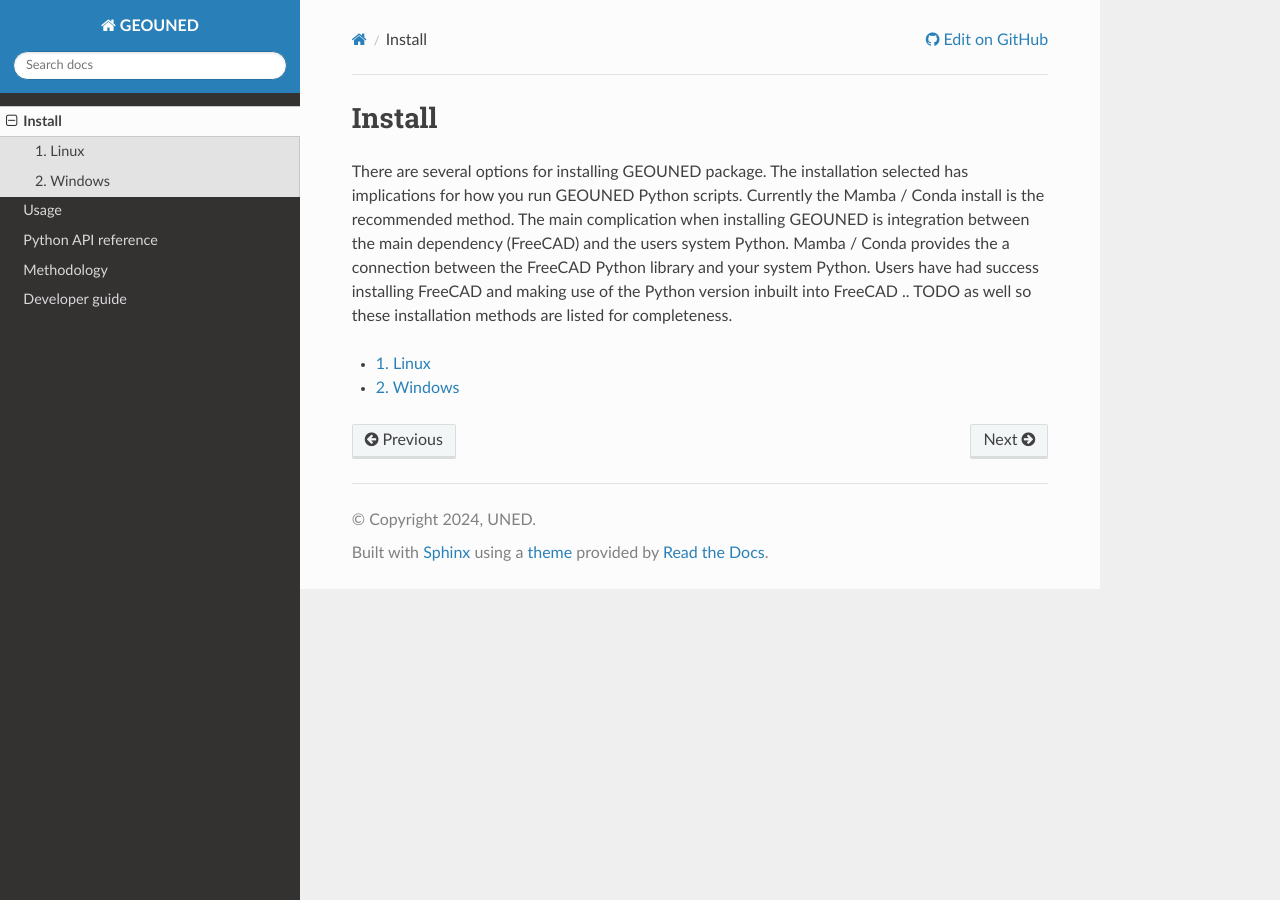
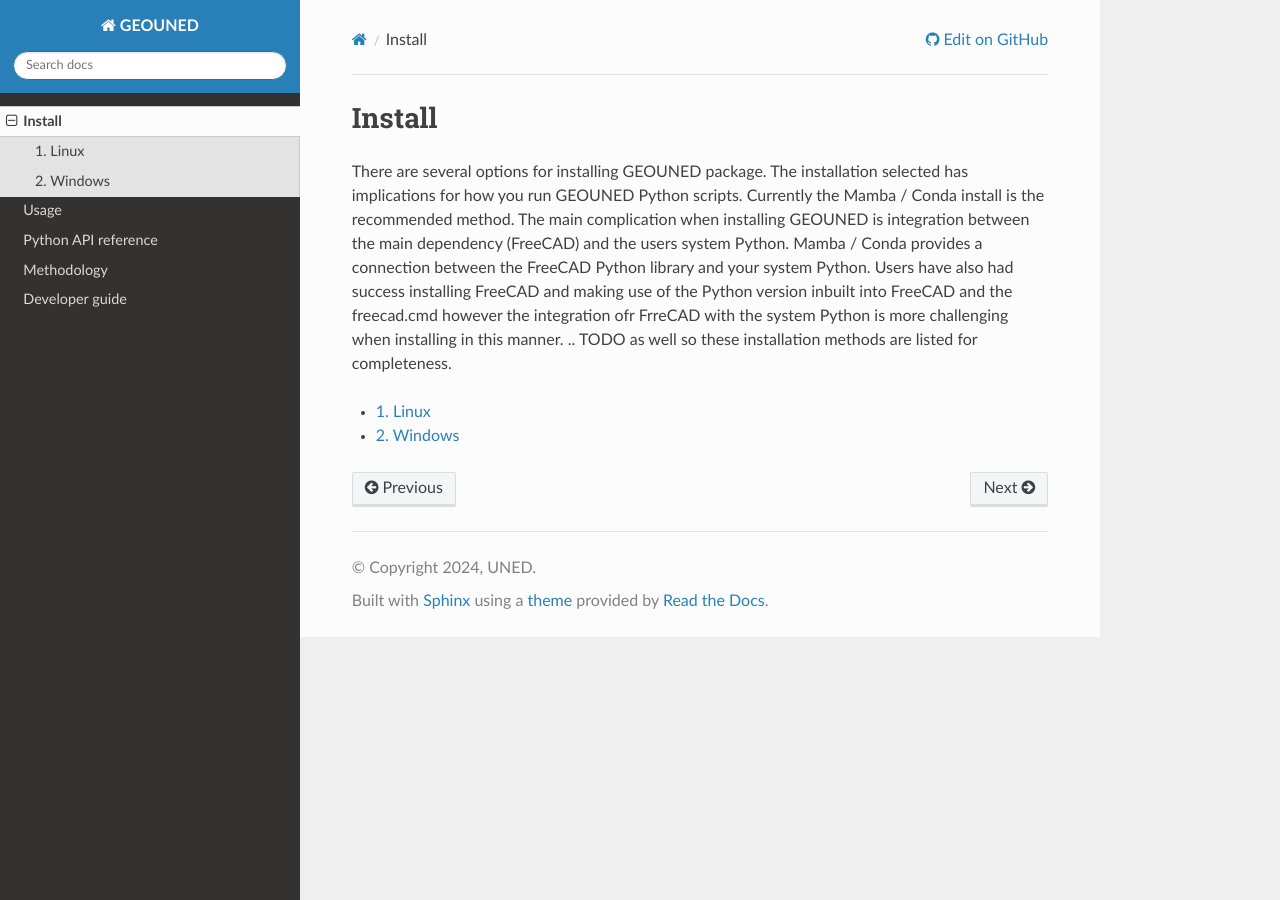
Before and after one commit to GEOUNED-org/GEOUNED, a Sphinx documentation site: the page built from docs/install/index.rst, in a window 1280 px wide. Built offline with Sphinx 7.4.7 and the Read the Docs theme 2.0.0, drawn with Linux system fonts in a browser that asks for light colours.

Commit message:
improved install instructions

```diff
--- a/docs/install/index.rst
+++ b/docs/install/index.rst
@@ -7,8 +7,8 @@ There are several options for installing GEOUNED package.
 The installation selected has implications for how you run GEOUNED Python scripts.
 Currently the Mamba / Conda install is the recommended method.
 The main complication when installing GEOUNED is integration between the main dependency (FreeCAD) and the users system Python.
-Mamba / Conda provides the a connection between the FreeCAD Python library and your system Python.
-Users have had success installing FreeCAD and making use of the Python version inbuilt into FreeCAD
+Mamba / Conda provides a connection between the FreeCAD Python library and your system Python.
+Users have also had success installing FreeCAD and making use of the Python version inbuilt into FreeCAD and the freecad.cmd however the integration ofr FrreCAD with the system Python is more challenging when installing in this manner.
 .. TODO as well so these installation methods are listed for completeness.
 
 
--- a/docs/install/install_windows.rst
+++ b/docs/install/install_windows.rst
@@ -11,7 +11,7 @@ You can follow the install instructions for `Miniforge3 here <https://github.com
 
 Download and execute the Miniforge3 Windows installer
 
-You can get it from the Miniforge3 GitHub repository `here <https://github.com/conda-forge/miniforge?tab=readme-ov-file#miniforge-pypy3>`_` or from the link below
+You can get it from the Miniforge3 GitHub repository `here <https://github.com/conda-forge/miniforge?tab=readme-ov-file#miniforge-pypy3>`_ or from the link below
 
 `https://github.com/conda-forge/miniforge/releases/latest/download/Miniforge3-Windows-x86_64.exe <https://github.com/conda-forge/miniforge/releases/latest/download/Miniforge3-Windows-x86_64.exe>`_
 
```
